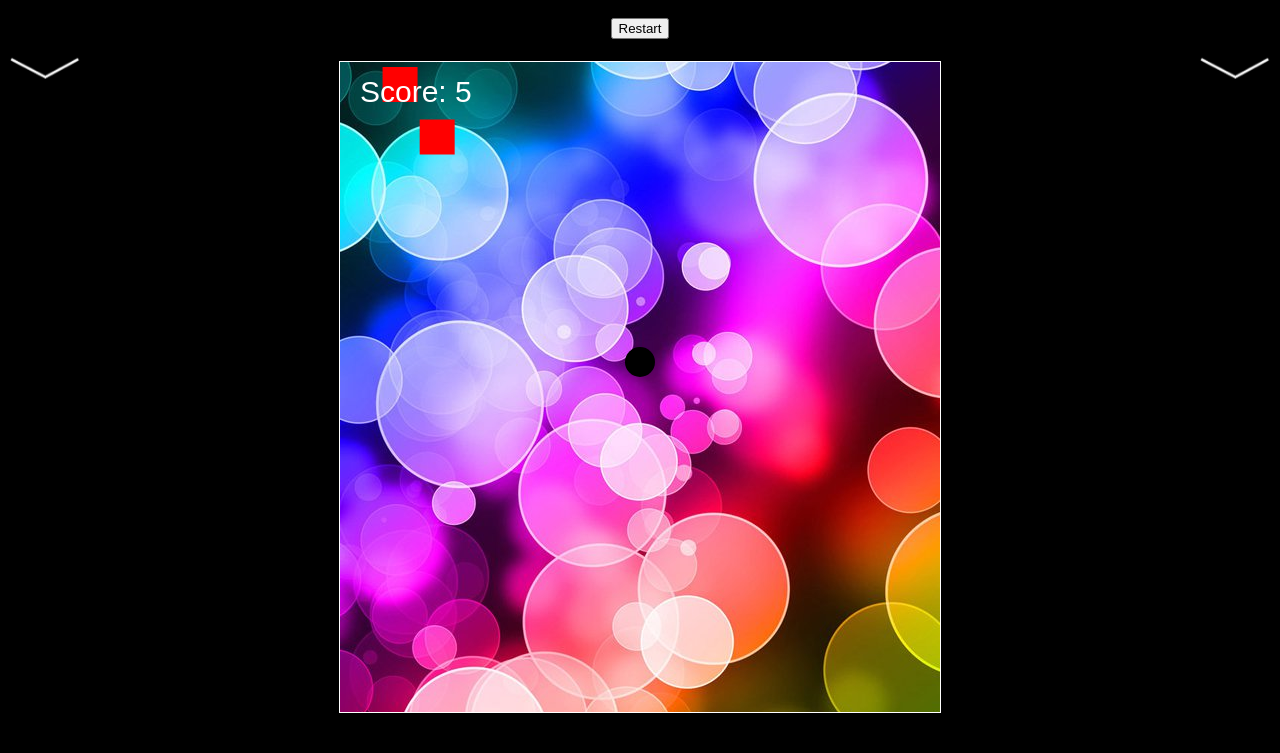
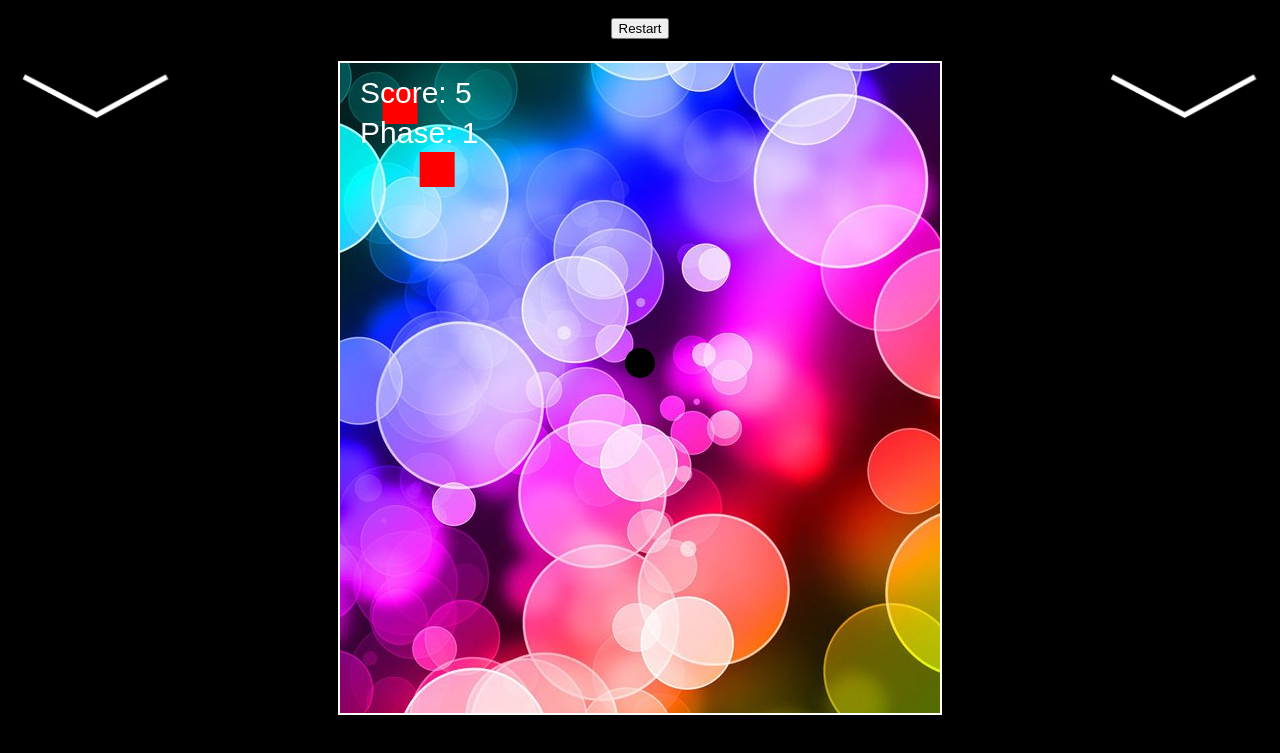
Before and after one commit to ArunA6/Catalogue, a plain HTML site: page game.html in a window 1280 px wide. Both pictures are taken after a click on the button "Start". Shown: the part 51-804 px from the top of the page. Drawn offline with Linux system fonts and the light colour scheme.

Commit message:
added some aesthetics to game

```diff
--- a/game.html
+++ b/game.html
@@ -10,6 +10,11 @@
                 text-align: center;
                 color: white;
             }
+
+            p{
+                color: white;
+                text-align: center;
+            }
         </style>
     </head>
 
@@ -18,15 +23,17 @@
 
         <h1>Web Game</h1>
 
-        <img src="downarrow.png" style="float: right; width: 7%" class="arw">
+        <img src="downarrow.png" style="float: right; width: 15%" class="arw">
 
-        <img src="downarrow.png" style="float: left; width: 7%" class="arw">
+        <img src="downarrow.png" style="float: left; width: 15%" class="arw">
+
+        <p id="p"><b>Objective:</b> Avoid the Descending Cubes for As Long as Possible!</p>
 
         <center><button onclick="startGame()" id="startb">Start</button></center>
 
         <h1 id="over"></h1>
 
-        <center><canvas id="myCanvas" width="600" height="650" style="border:1px solid #FFFFFF;">
+        <center><canvas id="myCanvas" width="600" height="650" style="border:2px solid #FFFFFF;">
             Your browser does not support the HTML5 canvas tag.
             </canvas></center>
 
@@ -35,12 +42,14 @@
         <h1 id="score"></h1>
 
         <img id="img1" src="rainbowbg.jpg" style="display: none">
+        <img id="img2" src="warning.png" style="display: none">
 
 
 
         <script>
             var canvas = document.getElementById("myCanvas");
             var btn = document.getElementById("startb");
+            var p = document.getElementById("p");
             var ctx = canvas.getContext("2d");
             ctx.fillStyle = "#000000";
             ctx.font = "30px Arial";
@@ -48,15 +57,39 @@
             var gO = document.getElementById("over");
             //var bgSound = new sound("bg.mp3");
             var endSound = new sound("clang.mp3");
+            var img1 = document.getElementById("img1");
+            var img2 = document.getElementById("img2");
+
+
+            var obstacleX = [];
+            var obstacleY = [];
+            var crash = false;
+            var score = 0;
+            var sX = 6;
+            var sY = 6;
+            var sFall = 1;
+            var sAccel = 0;
+            var w = 600;
+            var h = 750;
+            var rW = 25;
+            var rH = 25;
+            var oW = 35;
+            var oH = 35;
+            var cX = 300;
+            var cY = 300;
+            var cR = 15;
+            var phase = 0;
+            var z = 0;
 
 
             function startGame(){
                 if (btn.innerHTML == "Start"){
                     ctx.drawImage(img1, 0, 0);
                     var a = setInterval(fall, 20);
-                    var b = setInterval(addObstacle, 700-score/10);
+                    var b = setInterval(addObstacle, 700);
                     var c = setInterval(scorePlus, 500);
                     btn.innerHTML="Restart"
+                    p.style.display = "none";
                     //bgSound.play();
                 }
                 else{
@@ -77,6 +110,8 @@
                     cX = 300;
                     cY = 300;
                     cR = 15;
+                    z = 0;
+                    phase = 0;
                     ctx.font = "30px Arial";
                     gO.innerHTML = "";
                 }
@@ -114,18 +149,32 @@
                     }
                     clearMove();
                     showScore();
+                    if (score<5 && score%2==0){
+                        ctx.drawImage(img2, 50, 400);
+                    }
                     ctx.fillStyle = "#000000";
                }
             };
             function fall(){
                 clearFall();
-                ctx.fillStyle = "#FF0000";
+                if (phase%3==1){
+                    ctx.fillStyle = "#FF0000";
+                }
+                else if (phase%3==1){
+                    ctx.fillStyle = "#ffe41c";
+                }
+                else{
+                    ctx.fillStyle = "#693a99";
+                }
                 for (i=0; i<obstacleX.length; i+=1){
                     obstacleY[i] = obstacleY[i] + sFall;
                     contact(i);
                     if (!crash){
                         ctx.fillRect(obstacleX[i], obstacleY[i], oW, oH);
                     }
+                }
+                if (score<5 && score%2==0){
+                    ctx.drawImage(img2, 200, 420);
                 }
                 showScore();
             }
@@ -157,7 +206,15 @@
                 ctx.drawImage(img1, 0, 0);
                 circ();
                 //ctx.fillRect(cX, cY, rW, rH);
-                ctx.fillStyle = "#FF0000";
+                if (phase%3==1){
+                    ctx.fillStyle = "#FF0000";
+                }
+                else if (phase%3==1){
+                    ctx.fillStyle = "#ffe41c";
+                }
+                else{
+                    ctx.fillStyle = "#693a99";
+                }
                 for (i=0; i<obstacleX.length; i+=1){
                     ctx.fillRect(obstacleX[i], obstacleY[i], oW, oH);
                 }
@@ -172,12 +229,18 @@
             function scorePlus(){
                 if (!crash){
                     score+=1;
+                    if (z%50==0){
+                        phase+=1;
+                        sFall+=0.8;
+                    }
+                    z+=1;
                 }
             }
             function showScore(){
                 ctx.fillStyle = "#FFFFFF";
                 if (!crash){
                     ctx.fillText("Score: " + score, 20, 40);
+                    ctx.fillText("Phase: " + phase, 20, 80);
                 }
                 else{
                     ctx.fillStyle = "#000000";
@@ -192,25 +255,6 @@
                 ctx.arc(cX, cY, cR, 0, 2 * Math.PI);
                 ctx.fill();
             }
-
-            var obstacleX = [];
-            var obstacleY = [];
-            var crash = false;
-            var score = 0;
-            var sX = 6;
-            var sY = 6;
-            var sFall = 1.5;
-            var sAccel = 0;
-            var w = 600;
-            var h = 750;
-            var rW = 25;
-            var rH = 25;
-            var oW = 35;
-            var oH = 35;
-            var cX = 300;
-            var cY = 300;
-            var cR = 15;
-            var img1 = document.getElementById("img1");
 
             function sound(src) {
                 this.sound = document.createElement("audio");
```
